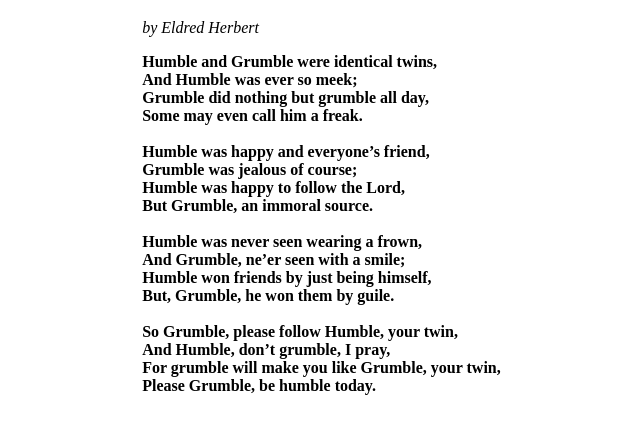
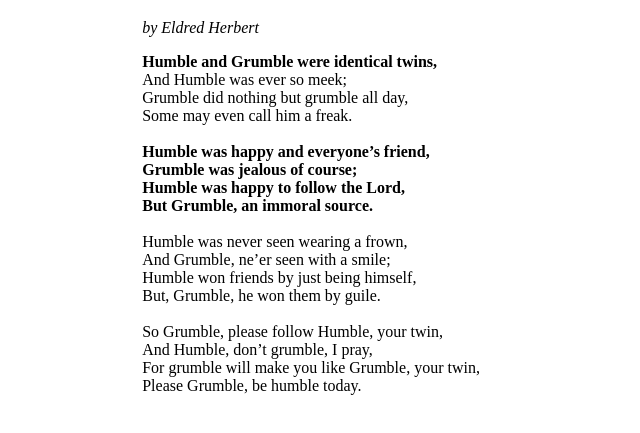
Before and after one commit to Hiorii/nauka-gita, a plain HTML site: page index.html in a window 1280 px wide. Shown: the part 69-502 px from the top of the page, without its empty margins (245-885 px from the left). Drawn offline with Linux system fonts and the light colour scheme.

Commit message:
Change bold styles in index.html

```diff
--- a/index.html
+++ b/index.html
@@ -9,7 +9,7 @@
         <div>
             <h1>Humble and Grumble</h1>
             <i> by Eldred Herbert </i>
-            <p><b>Humble and Grumble were identical twins,<b><br>
+            <p><b>Humble and Grumble were identical twins,</b><br>
             And Humble was ever so meek;<br>
             Grumble did nothing but grumble all day,<br>
             Some may even call him a freak.<br><br>
```
